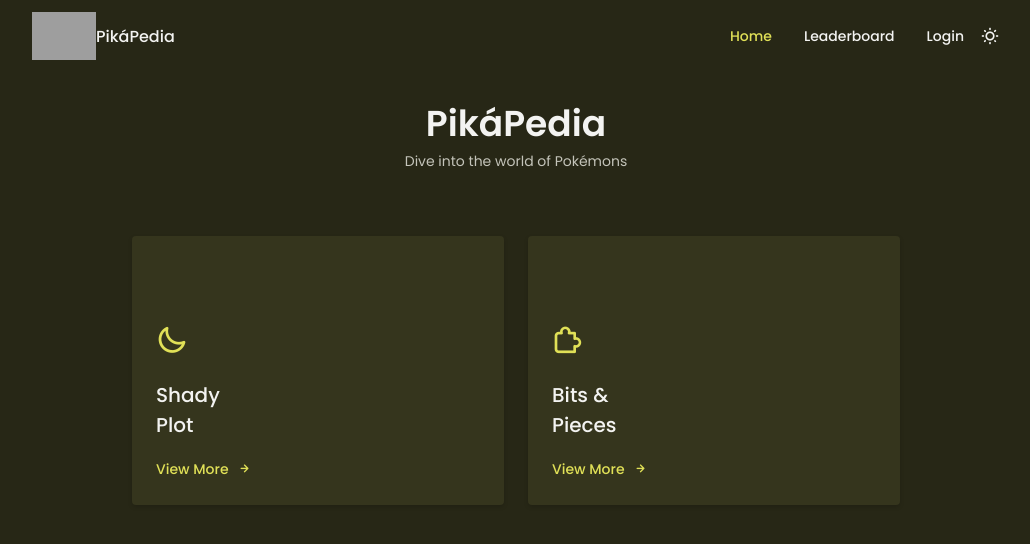
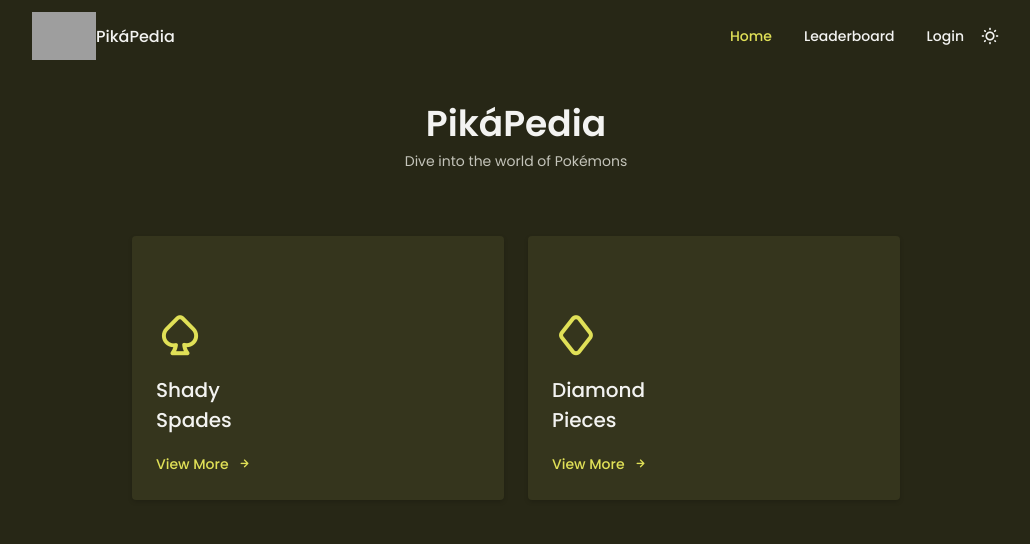
Before and after one commit to darkNoivern/Pik-Pedia, a React (Create React App) app: page / in a window 1280 px wide. Shown: the top 544 px of the page, without its empty margins (124-1154 px from the left). Built offline with nearby package versions, Linux system fonts and the light colour scheme; no server answers; grey boxes are pictures that could not be loaded.

Commit message:
design changes

```diff
--- a/src/App.css
+++ b/src/App.css
@@ -1476,3 +1476,8 @@
   justify-content: center !important;
   align-items: center;
 }
+
+.services__icon{
+  font-size: 3rem;
+  margin-bottom: 0.2rem;
+}
--- a/src/components/Home.jsx
+++ b/src/components/Home.jsx
@@ -13,8 +13,8 @@
                     <div>
                         <div className="services__content home__content">
                             <div>
-                                <i className="uil uil-moon services__icon"></i>
-                                <h3 className="services__title">Shady<br /> Plot</h3>
+                                <i className="uil uil-spade services__icon"></i>
+                                <h3 className="services__title">Shady<br /> Spades</h3>
                             </div>
                             <Link
                                 to={`/shadows`}
@@ -29,8 +29,8 @@
                     <div>
                         <div className="services__content home__content">
                             <div>
-                                <i className="uil uil-puzzle-piece services__icon"></i>
-                                <h3 className="services__title">Bits &<br /> Pieces</h3>
+                                <i className="uil uil-diamond services__icon"></i>
+                                <h3 className="services__title">Diamond<br /> Pieces</h3>
                             </div>
                             <Link
                                 to={`/pieces`}
--- a/src/components/Leaderboard.jsx
+++ b/src/components/Leaderboard.jsx
@@ -38,7 +38,7 @@
         <>
             <section className="section">
                 <h2 className="section__title">Leaderboard</h2>
-                <span className="section__subtitle less__margin__subtitle">Leaderboard of all Players here</span>
+                <span className="section__subtitle less__margin__subtitle">Complete against the world</span>
 
                 <div className="flexy">
 
--- a/src/components/Pieces.jsx
+++ b/src/components/Pieces.jsx
@@ -87,7 +87,7 @@
     return (
         <>
             <section className="section">
-            <h2 className="section__title">Bits & Pieces</h2>
+                <h2 className="section__title">Diamond Pieces</h2>
                 <span className="section__subtitle">Recognise the Pokémons from their body parts</span>
 
                 <div className="container initial__container">
@@ -167,6 +167,9 @@
                             }
                         </div>
                     </div>
+                <span className='tips__title'>**PokéTip &nbsp;:</span>
+                <br />
+                You can click on the other patches to reveal other parts of the Pokémon's body
 
                 </div>
             </section>
--- a/src/components/Shadows.jsx
+++ b/src/components/Shadows.jsx
@@ -85,7 +85,7 @@
     return (
         <>
 <section className="section">
-                <h2 className="section__title">Shady Plot</h2>
+                <h2 className="section__title">Shady Spades</h2>
                 <span className="section__subtitle">Recognise the Pokémons from their shadows</span>
 
                 <div className="container initial__container">
--- a/src/styles/home.css
+++ b/src/styles/home.css
@@ -22,5 +22,5 @@
 }
 
 .home__content{
-    padding: 5rem 1.5rem 1.5rem;
+    padding: 4rem 1.5rem 1.5rem;
 }
--- a/src/styles/leaderboard.css
+++ b/src/styles/leaderboard.css
@@ -1,6 +1,6 @@
 .table__head{
     color: var(--title-color);
-    font-size: var(--normal-font-size) !important;
+    font-size: var(--small-font-size) !important;
     margin-bottom: 2rem;
 }
 
--- a/src/styles/pieces.css
+++ b/src/styles/pieces.css
@@ -31,3 +31,8 @@
 .piece__content{
     padding: 1.5rem 0;
 }
+
+.tips__title{
+    font-size: var(--h3-font-size);
+    font-weight: 500;
+}
```
